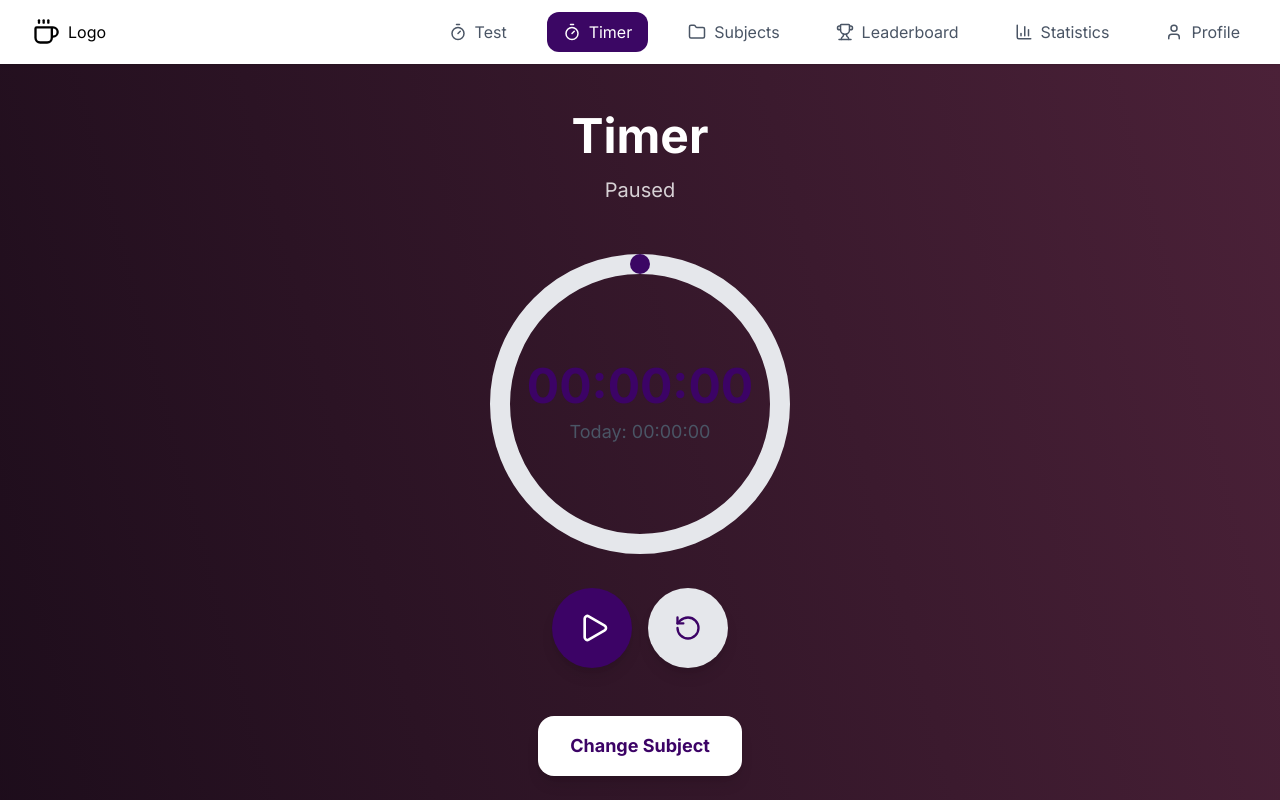
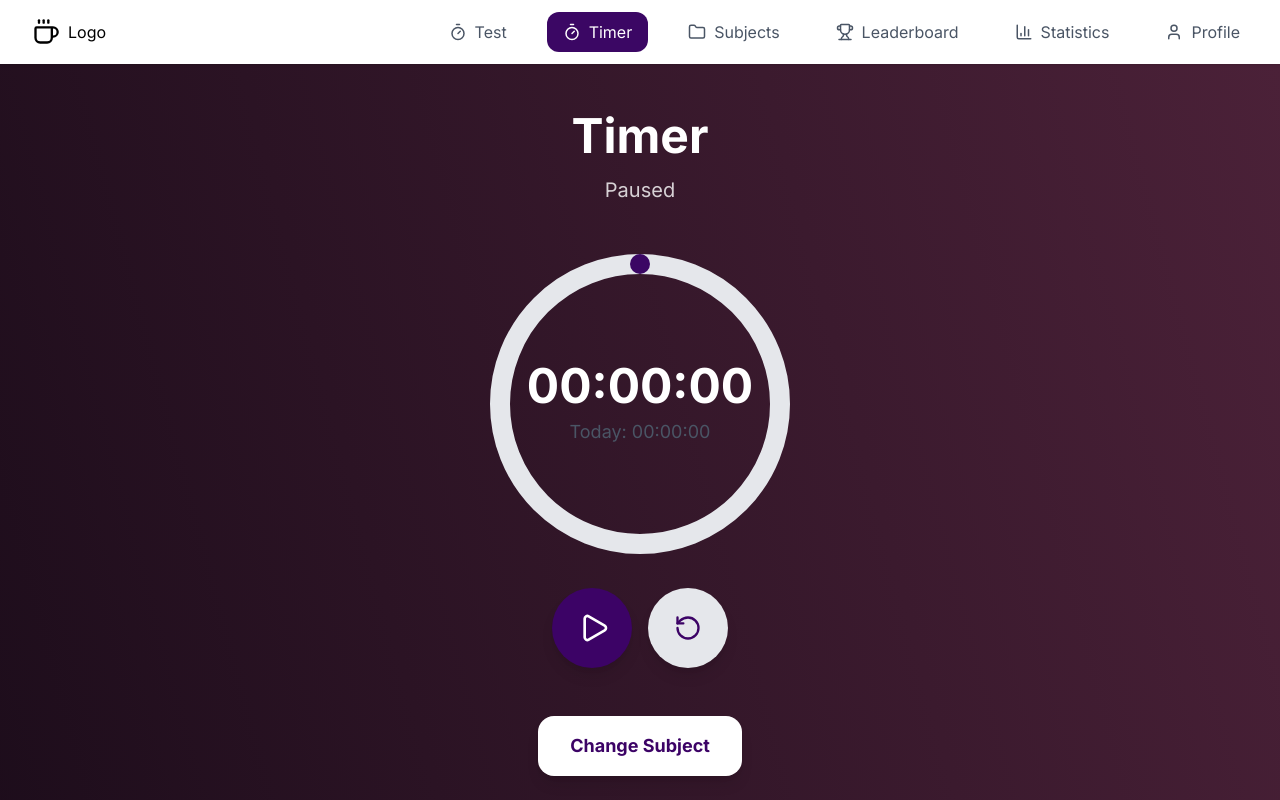
Before and after one commit to ShongMao/Study-Timer-App, a React app in the folder frontend/: page /timer in a window 1280 px wide. Shown: the top 800 px of the page. Built offline with nearby package versions, Linux system fonts and the light colour scheme; sample sign-in values are in the browser's storage; the HTML template or start-up script is replaced by a standard one.

Commit message:
SH/FIX/Change timer display text color to white

```diff
--- a/frontend/src/features/Timer.tsx
+++ b/frontend/src/features/Timer.tsx
@@ -138,7 +138,7 @@ export default function TimerPage() {
 
                   <div className="absolute inset-0 flex items-center justify-center">
                     <div className="text-center">
-                      <div className="text-5xl font-bold text-purple-950 mb-2">
+                      <div className="text-5xl font-bold text-white mb-2">
                         {formatTime(time)}
                       </div>
                       <div className="text-lg text-gray-600">
```
